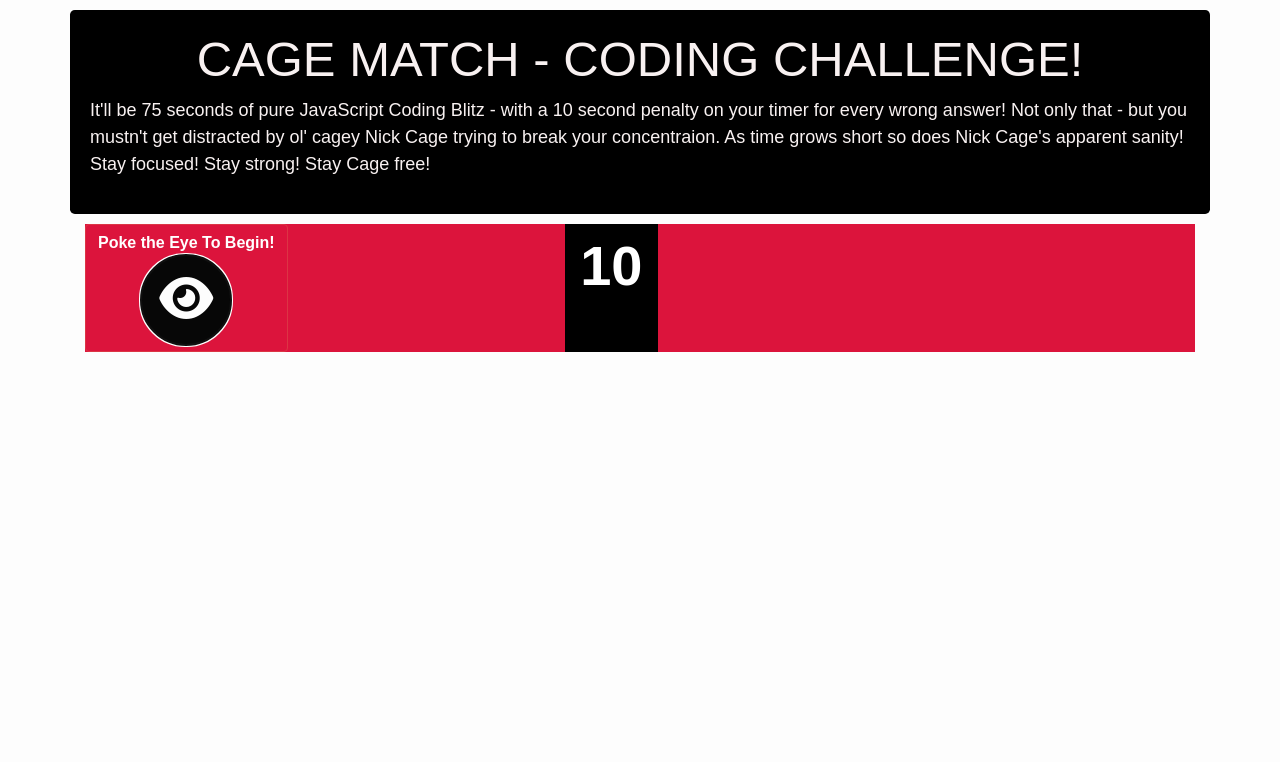
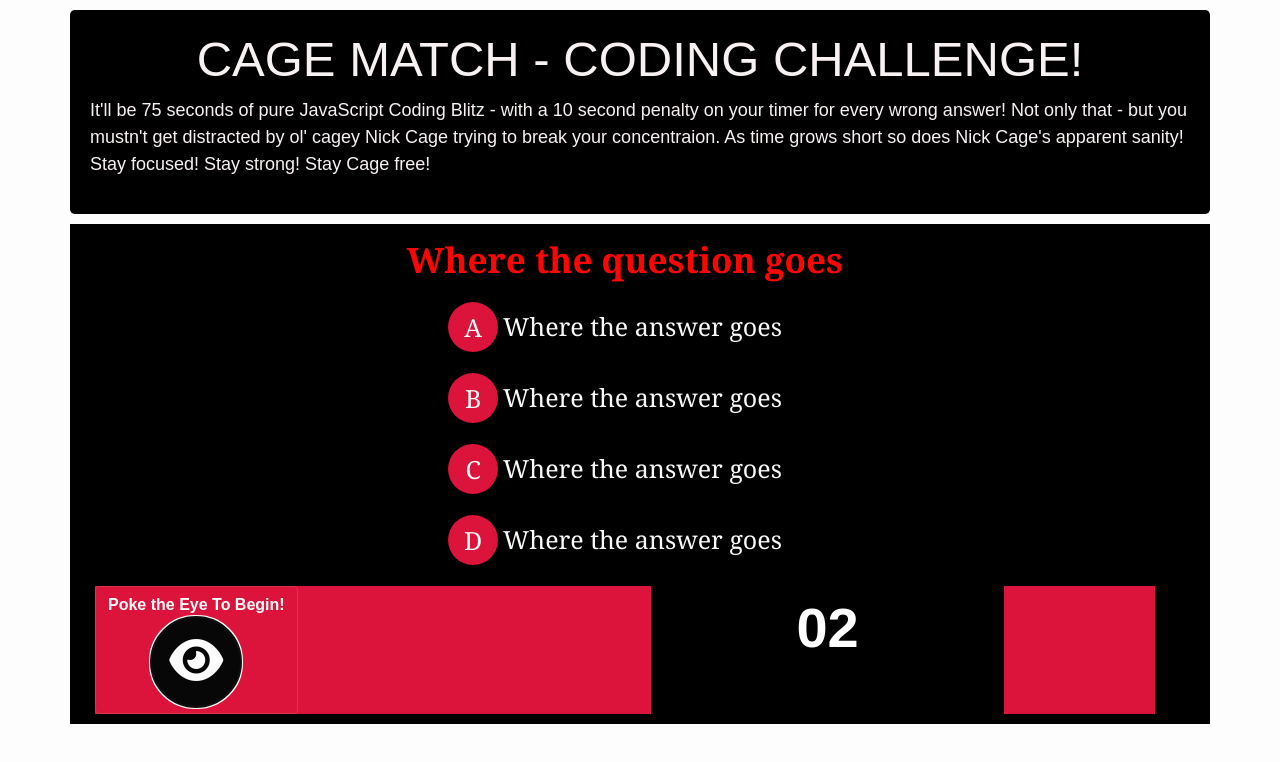
Before and after one commit to skyelucking/04-Code-Quiz, a plain HTML site: page index.html in a window 1280 px wide. Both pictures are taken after a click on the button "play". Drawn offline with nearby package versions, Linux system fonts and the light colour scheme.

Commit message:
got office hours help + css up to snuff

```diff
--- a/index.html
+++ b/index.html
@@ -13,8 +13,8 @@
   </head>
 
       <body>
-    <header>
-        </header>
+    <header></header>
+
 
     <!-- Pseudo Code -->
     <!-- - Page Loads with code instructions and a 'start quiz button'
@@ -32,24 +32,57 @@
 
 
     <!-- Create the Start Quiz Button Which Kick's Off the Timer -->
-    <div class="container-md">
+    <div class="container" id="#quizIntro">
       <row class="row">
-        <col class="col-lg-12 text-center"><div class="jumbotron" >
+        <col class="col text-center"><div class="jumbotron" >
           <h1 class="display-8 text-center">CAGE MATCH - CODING CHALLENGE!</h1>
           <p id="lead">It'll be 75 seconds of pure JavaScript Coding Blitz - with a 10 second penalty on your timer for every wrong answer!  Not only that - but you mustn't get distracted by ol' cagey Nick Cage trying to break your concentraion. As time grows short so does Nick Cage's apparent sanity! Stay focused! Stay strong! Stay Cage free!</p></div>
-        </col>
-        </row>
-        <div class="container-md">
+
+<div class="quiz container text-center" >
+  <div class="container text-center">
+  <div class="row container" style="background-color: rgb(0, 0, 0); min-width: 100%;">
+    <p class="questions container" id="#quizQuestion">Where the question goes</p>
+      </row>
+        <div class="row" style="min-width: 100%;">
+          <p class="answers container" id="#quizQuestion"> <button class="quizbutton" aria-label="quizbutton" id="quizA1">
+            A </button>Where the answer goes</p>
+      </row>
+
+    </div>
+    <div class="row" style="min-width: 100%;">
+      <p class="answers container" id="#quizQuestion"> <button class="quizbutton" aria-label="quizbutton" id="quizA1">
+        B </button>Where the answer goes</p>
+  </row>
+
+</div>
+<div class="row" style="min-width: 100%;">
+  <p class="answers container" id="#quizQuestion"> <button class="quizbutton" aria-label="quizbutton" id="quizA1">
+    C </button>Where the answer goes</p>
+</row>
+
+</div>
+<div class="row" style="min-width: 100%;">
+  <p class="answers container" id="#quizQuestion"> <button class="quizbutton" aria-label="quizbutton" id="quizA1">
+    D </button>Where the answer goes</p>
+</row>
+
+</div>
+
+        <div class="container-md" style="max-width:100% ;">
         <row class="row"
-        <col class="col-lg-8 text-left" style="background-color: crimson;"><div class="button btn btn-danger" style="font-weight: bolder; text-align: center; background-color: crimson;"> Poke the Eye To Begin! <br>
+        <col class="col-lg-4 text-left" style="background-color: crimson;"><div class="button btn btn-danger" style="font-weight: bolder; text-align: center; background-color: crimson;"> Poke the Eye To Begin! <br>
         <button aria-label="play" id="play">
           <i class="fas fa-eye"></i>
         </button></div>
-        <div class="col-lg-3 text-left" style="background-color:crimson;"></div>
-        <div class="col-lg-1 text-left" style="background-color:black;"><div class="time"><div id="seconds"style="font-weight: bolder; text-align: center;"></div></col>
+        <div class="col-lg-4 text-left" style="background-color:crimson;"></div>
+        <div class="col-lg-4 text-left" style="background-color:black;"><div class="time"><div id="seconds"style="font-weight: bolder; text-align: center;"></div></col>
       </div>
         </div>
 </div>
+
+
+
+
 
 <script src="./script.js"></script>
 <script src="https://code.jquery.com/jquery-3.5.1.slim.min.js" integrity="sha384-DfXdz2htPH0lsSSs5nCTpuj/zy4C+OGpamoFVy38MVBnE+IbbVYUew+OrCXaRkfj" crossorigin="anonymous"></script>
--- a/script.js
+++ b/script.js
@@ -5,36 +5,43 @@ var totalSeconds = 0;
 var secondsElapsed = 0;
 var interval;
 
-// Turning on and Off Buttons
-var leadText = document.querySelector("#lead")
+// Quiz Body Elements
+var quizQuestionText = "test";
+var answerText1 = document.querySelector("#quizA1");
+var answerText2 = document.querySelector("#quizA2");
+var answerText3 = document.querySelector("#quizA3");
+var answerText4 = document.querySelector("#quizA4");
+var leadText = document.querySelector("#lead");
+var quizIntroText = document.querySelector("#quizIntro");
 
-
+//Timer and Count-Down
 playButton.addEventListener("click", startTimer);
 
 function startTimer() {
   setTime();
+  //Set Interval
   if (totalSeconds > 0) {
-        interval = setInterval(function() {
+    interval = setInterval(function () {
       secondsElapsed++;
       renderTime();
+      if (totalSeconds - secondsElapsed <= 0){
+        clearInterval(interval);
+      }
     }, 1000);
-  } else {
-    secondsDisplay.textContent = secondsElapsed;
     }
-
 }
 function setTime() {
-   totalSeconds = 12;
+  totalSeconds = 4;
 }
 
 function renderTime() {
-  do {
+  // do {
   secondsDisplay.textContent = getFormattedSeconds();
-    } while (secondsElapsed >= totalSeconds+1);
+  //   } while (secondsElapsed >= totalSeconds + 1);
 }
 
 function getFormattedSeconds() {
-  var secondsLeft = (totalSeconds - secondsElapsed);
+  var secondsLeft = totalSeconds - secondsElapsed;
   var formattedSeconds;
   if (secondsLeft < 10) {
     formattedSeconds = "0" + secondsLeft;
@@ -43,3 +50,7 @@ function getFormattedSeconds() {
   }
   return formattedSeconds;
 }
+
+//Setting Up the Quiz Loop
+
+var quizQuestionText = quiz1[question];
--- a/style.css
+++ b/style.css
@@ -36,6 +36,31 @@ h1 {
   background-color: black;
 
 }
+.quiz {
+  padding: 10px;
+  max-width: 100%;
+  max-height: 100%;
+  margin: 0px auto;
+  color: rgb(248, 241, 241);
+  user-select: none;
+  background-color: black;
+
+}
+
+.answers {
+  font-size: 25px;
+  text-align: center;
+  color: rgb(250, 248, 248);
+  font-family: Cambria, Cochin, Georgia, Times, 'Times New Roman', serif;
+}
+
+.questions {
+  font-size: 35px;
+  font-weight: bolder;
+  text-align: center;
+  color: rgb(252, 5, 5);
+  font-family: Cambria, Cochin, Georgia, Times, 'Times New Roman', serif;
+}
 
 .timer {
   height: 100%;
@@ -65,3 +90,17 @@ h1 {
     cursor: cell;
     text-align: center;
   }
+  .quizbutton {
+    height: 50px;
+    width: 50px;
+    margin: 5px;
+    margin-top: 0px;
+    margin-left: 10px;
+    border-radius: 100%;
+    font-size: 1em;
+    background-color: crimson;
+    border: none;
+    color: #fdfdfd;
+    cursor: cell;
+    text-align: center;
+  }
```
Also changed, not shown: 01-Activities/05-Stu_Setting-Attributes/Solved-dry/index.html (+1 -1 lines), quiz.html (added, +56 -0 lines). Lines whose indentation alone changed are shown as unchanged.
